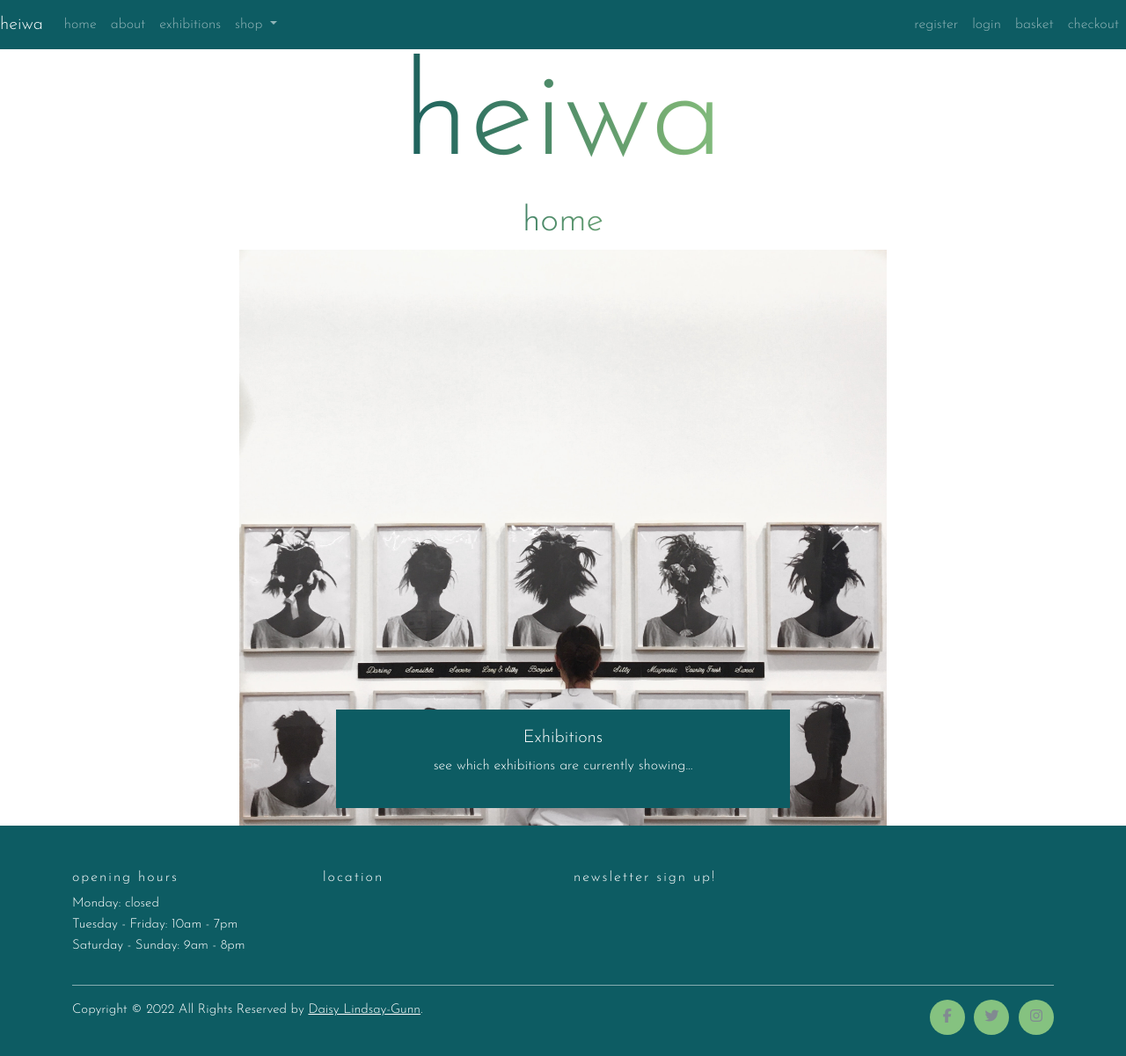
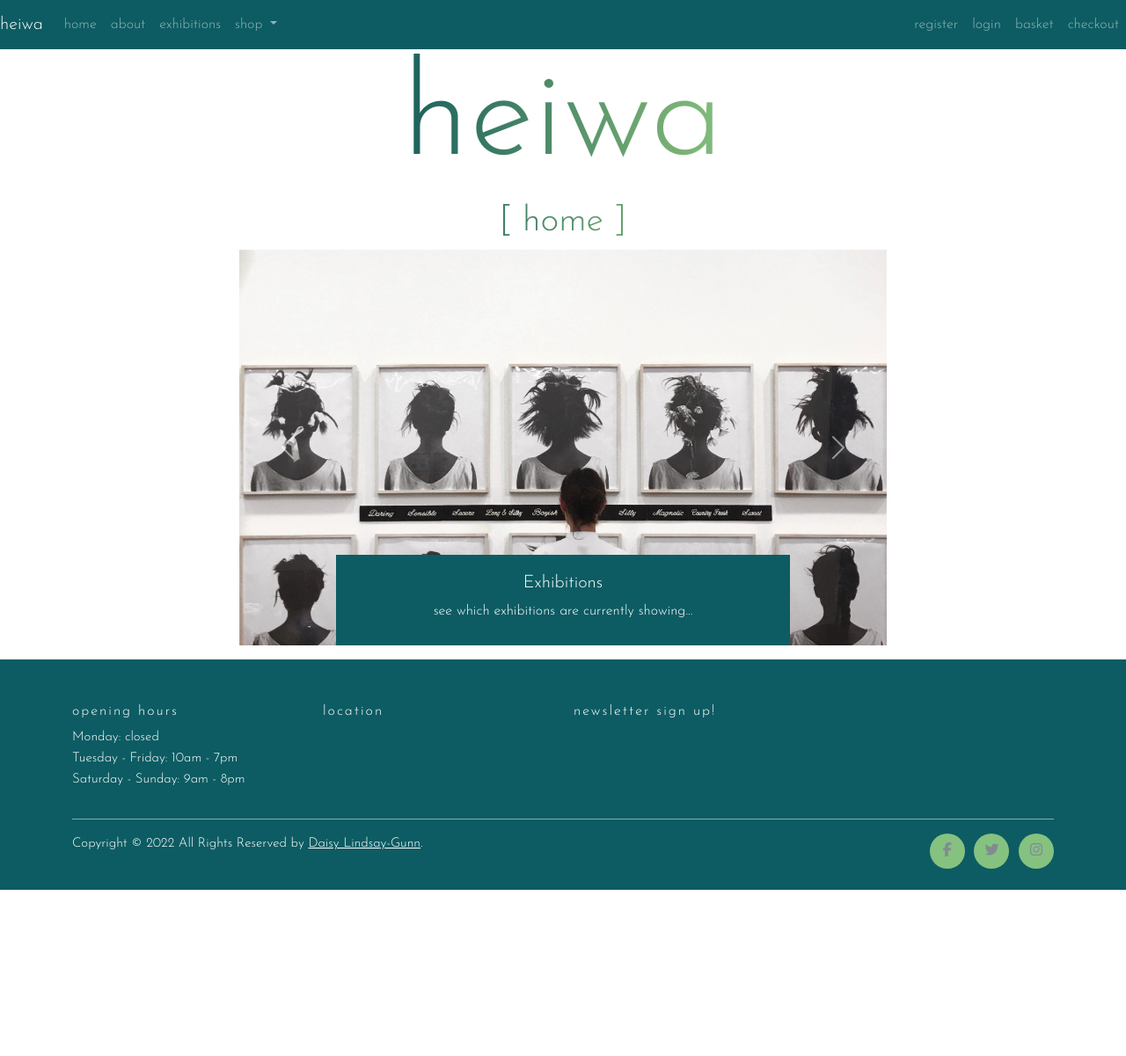
Before and after one commit to daisygunn/heiwa-gallery, a Django app: page / in a window 1280 px wide. Shown: the whole page at 88% size. After the commit the page ends 1012 px from the top, so only its background shows below. Run offline with Django 3.2, Linux system fonts and the light colour scheme; some libraries are stand-ins or nearby versions.

Commit message:
Add carousel images and captions to index.html

```diff
--- a/home/templates/home/index.html
+++ b/home/templates/home/index.html
@@ -2,17 +2,17 @@
 {% load static %}
 
 {% block extra_css %}
-<link rel="stylesheet" href="{% static 'home/css/home.css' %}">
+<link rel="stylesheet" href="{% static 'css/home.css' %}">
 {% endblock %}
 
 {% block subtitle %}
-<h2 class="mt-0" id="subtitle">home</h2>
+<h2 class="mt-0 mb-2" id="subtitle">[ home ]</h2>
 {% endblock %}
 
 {% block content %}
 <div class="container">
     <div class="row d-flex justify-content-around">
-        <div class="col-sm-12 col-md-8 text-center">
+        <div class="col-sm-12 col-md-8 text-center mb-3">
             <div id="carouselExampleIndicators" class="carousel slide" data-ride="carousel">
                 <ol class="carousel-indicators">
                     <li data-target="#carouselExampleIndicators" data-slide-to="0" class="active"></li>
@@ -31,7 +31,7 @@
                         <img class="d-block w-100" src="{{ MEDIA_URL }}carousel_image_2.jpg" alt="Second slide">
                         <div class="carousel-caption d-none d-md-block">
                             <h5>shop</h5>
-                            <p>ttake home your very own piece of 'heiwa' with prints available <a>here</a></p>
+                            <p>take home your very own piece of 'heiwa' <br>with prints available <a>here</a></p>
                           </div>
                     </div>
                     <!-- <div class="carousel-item">
--- a/home/static/home/css/home.css
+++ b/static/css/home.css
@@ -2,3 +2,7 @@
     color: #fff;
     background-color: #0d5c63;
 }
+
+.carousel-inner {
+    height: 450px;
+}
```
Also changed, not shown: media/carousel_image_1.jpg.
